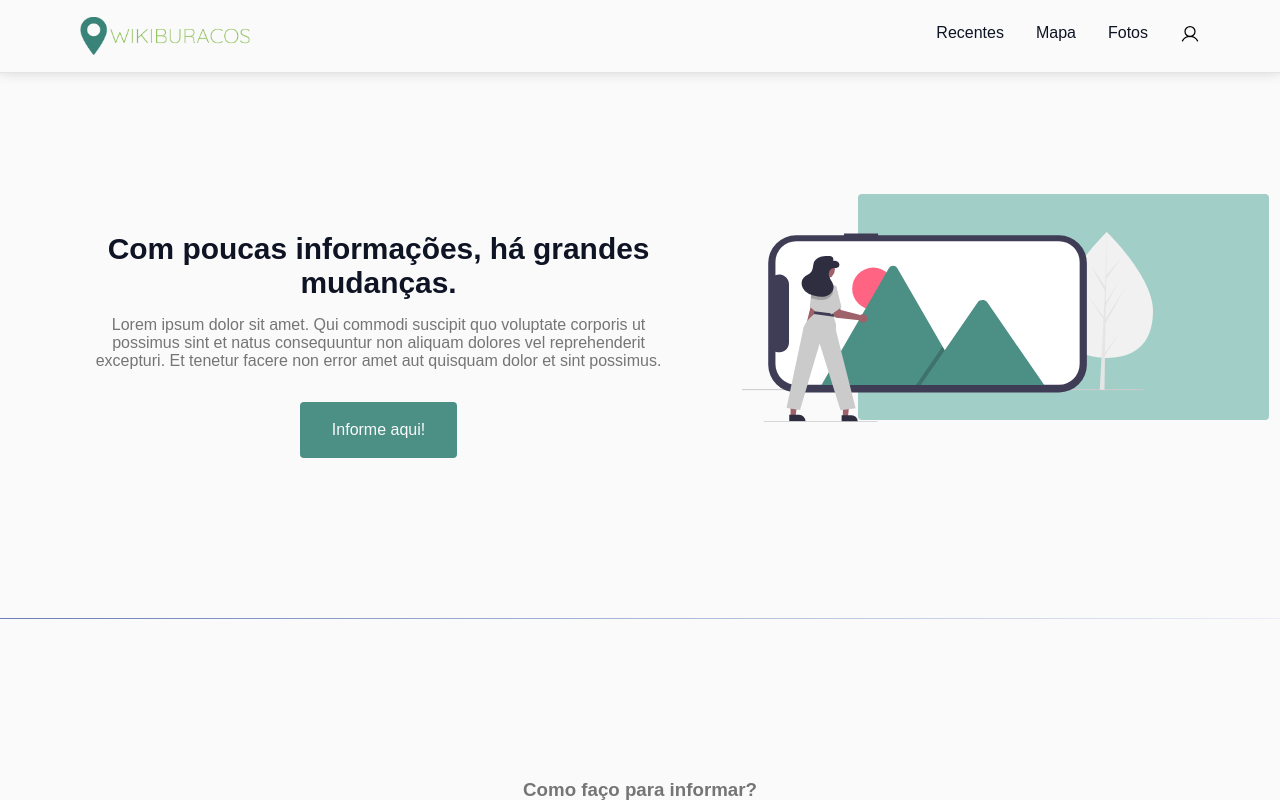
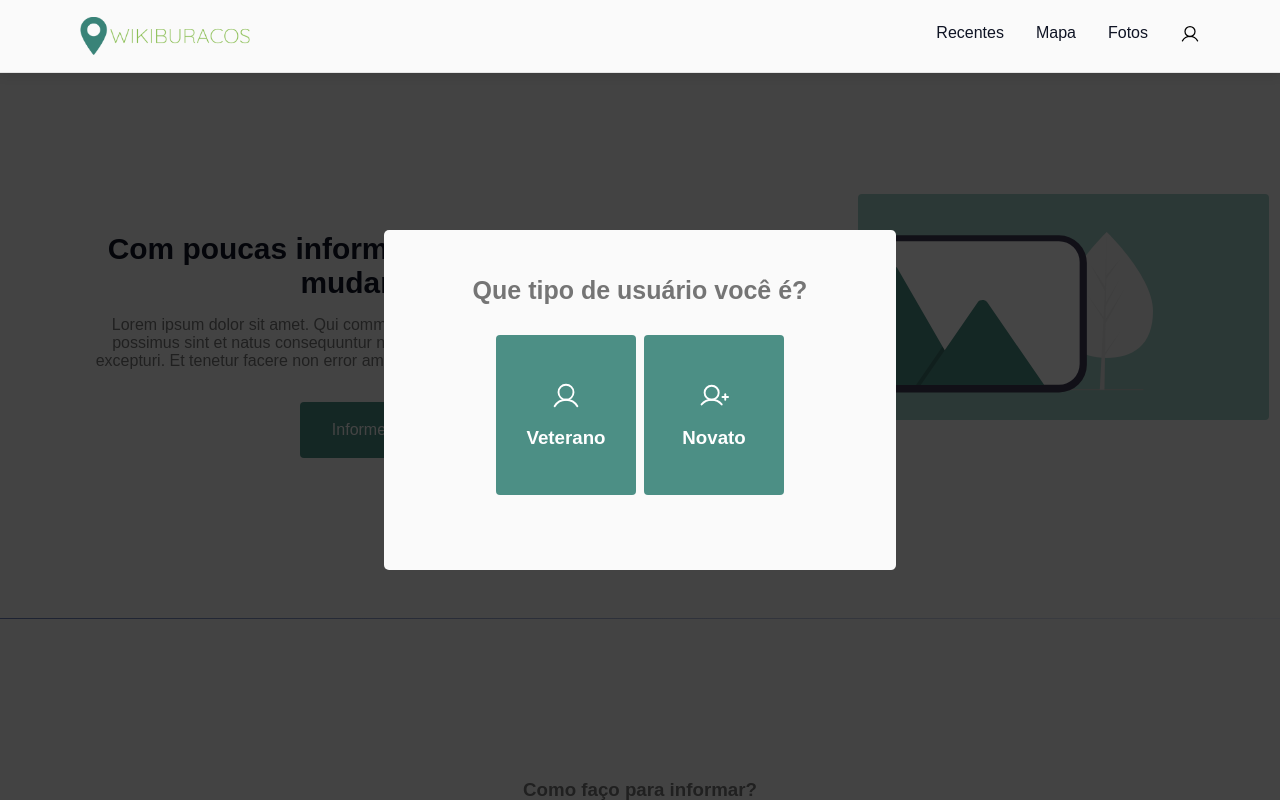
Before and after one commit to jvrodrigs/wikifront, a React (Vite) app: page / in a window 1280 px wide. Both pictures are taken after a click on the icon 1190 px from the left and 38 px from the top of the page. Shown: the top 800 px of the page. Built offline with nearby package versions, Linux system fonts and the light colour scheme.

Commit message:
chore: create page not found, modal account and routes

```diff
--- a/package.json
+++ b/package.json
@@ -9,6 +9,7 @@
     "preview": "vite preview"
   },
   "dependencies": {
+    "@radix-ui/react-dialog": "^1.0.2",
     "@types/styled-components": "^5.1.26",
     "phosphor-react": "^1.4.1",
     "react": "^18.2.0",
--- a/src/Router.tsx
+++ b/src/Router.tsx
@@ -1,10 +1,12 @@
 import { Route, Routes } from "react-router-dom";
 import { Page } from "./pages/LandingPage";
+import { PageNotFoundApp } from "./pages/PageNotFound";
 
 export function Router() {
     return(
         <Routes>
             <Route path="" element={<Page />} />
+            <Route path="*" element={<PageNotFoundApp />} />
         </Routes>
     )
 }
--- a/src/components/Header/index.tsx
+++ b/src/components/Header/index.tsx
@@ -1,7 +1,10 @@
 import { Container, Logo, Menu, NavContainer, Section, Title, ToggleContainer } from "./styles";
 import LogoWiki from "../../assets/wiki1.png";
-import { useEffect, useRef, useState } from "react";
+import { useState } from "react";
 import { List, User, X } from "phosphor-react";
+
+import * as Dialog from '@radix-ui/react-dialog';
+import { ModalIdentifyUser } from "../ModalIdentifyUser";
 
 export function Header() {
     const [isMenu, setMenu] = useState(false);
@@ -22,9 +25,15 @@ export function Header() {
                             <Title href="#">Fotos</Title>
                         </Section>
                         <Section>
-                            <i>
-                                <User size={20} color={"black"}/>
-                            </i>
+                            <Dialog.Root>
+                                <Dialog.Trigger asChild>
+                                    <i>
+                                        <User size={20} color={"black"}/>
+                                    </i>
+                                </Dialog.Trigger>
+
+                                <ModalIdentifyUser />
+                            </Dialog.Root>
                         </Section>
                     </ul>
                 </Menu>
--- /dev/null
+++ b/src/components/ModalIdentifyUser/index.tsx
@@ -0,0 +1,35 @@
+import * as Dialog from '@radix-ui/react-dialog';
+import { User, UserPlus } from 'phosphor-react';
+import { useNavigate } from 'react-router-dom';
+import { ButtonIdentify, ContainerDescription, Content, Overlay, PortalContainer } from './styles';
+
+export function ModalIdentifyUser(){
+    const navigate = useNavigate();
+    return(
+        <PortalContainer>
+            <Overlay />
+            <Content>
+                <p>Que tipo de usuário você é?</p>
+                <ContainerDescription>
+                    <ButtonIdentify
+                        onClick={() => {navigate('/enter')}}
+                    >
+                        <User size={30} />
+                        <h3>
+                            Veterano
+                        </h3>
+                    </ButtonIdentify>
+
+                    <ButtonIdentify
+                        onClick={() => {navigate('/create')}}
+                    >
+                        <UserPlus size={30} />
+                        <h3>
+                            Novato
+                        </h3>
+                    </ButtonIdentify>
+                </ContainerDescription>
+            </Content>
+        </PortalContainer>
+    )
+}
--- /dev/null
+++ b/src/components/ModalIdentifyUser/styles.ts
@@ -0,0 +1,85 @@
+import styled from "styled-components";
+
+import * as Dialog from '@radix-ui/react-dialog';
+
+export const PortalContainer = styled(Dialog.Portal)`
+`;
+
+export const Overlay = styled(Dialog.Overlay)`
+    position: fixed;
+    width: 100vw;
+    height: 100vh;
+    inset: 0;
+    background: rgba(0, 0, 0, 0.73);
+`;
+
+export const Content = styled(Dialog.Content)`
+    min-width: 32rem;
+    border-radius: 5px;
+    padding: 2.5rem 3rem;
+    background: ${props => props.theme["body-color"]};
+    position: fixed;
+    top: 50%;
+    left: 50%;
+    transform: translate(-50%, -50%);
+
+    width: 480px;
+    height: 340px;
+
+    display: flex;
+    flex-direction: column;
+    align-items: center;
+    justify-content: center;
+
+    p {
+        font-weight: bold;
+        font-size: 25px;
+        margin-bottom: 30px;
+    }
+`;
+
+export const CloseButton = styled(Dialog.Close)`
+    position: absolute;
+    background: transparent;
+    border: 0;
+    top: 1.5rem;
+    right: 1.5rem;
+    line-height: 0;
+    cursor: pointer;
+    color: ${props => props.theme["gray-500"]};
+`;
+
+export const ContainerDescription = styled(Dialog.Description)`
+    display: flex;
+`;
+
+export const ButtonIdentify = styled.button`
+    display: flex;
+    flex-direction: column;
+    justify-content: center;
+
+    align-items: center;
+    border-radius: 4px;
+    width: 140px;
+    height: 160px;
+    border: 0px;
+    background: ${props => props.theme["base-color"]};
+
+    color: rgb(255, 255, 255);
+    font-weight: bold;
+    font-size: 16px;
+    margin: 0px 4px;
+    outline: 0px;
+    user-select: none;
+    transition: all 0.4s ease 0s;
+
+    cursor: pointer;
+
+    h3 {
+        margin-top: 1rem;
+    }
+
+    &:hover{
+        background: ${props => props.theme["base-color-hover"]};
+    }
+`;
--- /dev/null
+++ b/src/pages/PageNotFound/index.tsx
@@ -0,0 +1,25 @@
+import { Header } from "../../components/Header";
+
+import PageNotFound from "../../assets/pagenotfound.svg";
+import { Container } from "./styles";
+import { useNavigate } from "react-router-dom";
+
+export function PageNotFoundApp(){
+    const navigate = useNavigate();
+    return(
+        <>
+            <Header />
+            <main>
+                <Container>
+                    <img src={PageNotFound} alt="" />
+                    <h3>Página Inválida!</h3>
+                    <button
+                        onClick={() => { navigate("/")}}
+                    >
+                        Voltar
+                    </button>
+                </Container>
+            </main>
+        </>
+    )
+}
--- /dev/null
+++ b/src/pages/PageNotFound/styles.ts
@@ -0,0 +1,48 @@
+import styled from "styled-components";
+
+export const Container = styled.div`
+    display: flex;
+    flex-direction: column;
+    align-items: center;
+    justify-content: center;
+
+    padding: 2.5rem 3rem;
+
+    position: fixed;
+    top: 10%;
+    left: 25%;
+
+    width: 50%;
+
+    h3 {
+        margin-top: 5rem;
+        font-size: auto;
+
+        @media (min-width: 1200px) {
+            font-size: 2rem;
+        }
+    }
+
+    button {
+        margin-top: 1rem;
+
+        background-color: ${props => props.theme["base-color"]};
+        border-radius: 4px;
+        border: 0px;
+        color: rgb(255, 255, 255);
+        align-items: center;
+        width: 10rem;
+        height: auto;
+        padding: 1rem;
+        font-size: auto;
+        cursor: pointer;
+
+        &:hover{
+            background: ${props => props.theme["base-color-hover"]};
+        }
+
+        @media (min-width: 1200px) {
+            font-size: 1rem;
+        }
+    }
+`;
```
Also changed, not shown: src/assets/pagenotfound.svg (added), 1 other file (tests, documents, lock files or other folders).
